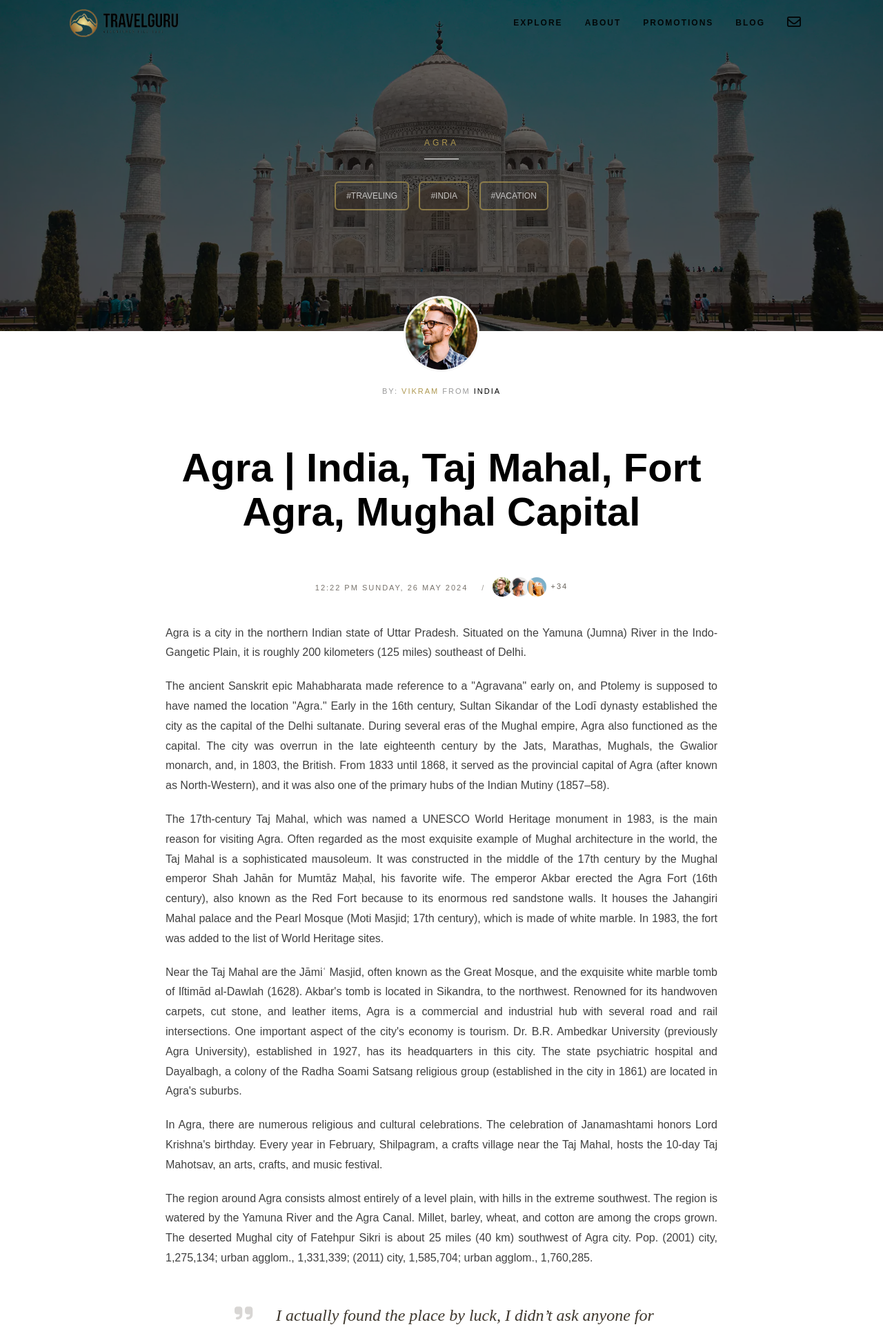
After one commit to vicky87883/travelguru, a PHP site: page /agra.php in a window 1280 px wide. The commit adds this page. Shown: the top 1924 px of the page at 69% size. Run offline with PHP 8.4, Linux system fonts and the light colour scheme; some libraries are stand-ins or nearby versions.

Commit message:
commit updated

```diff
--- /dev/null
+++ b/agra.php
@@ -0,0 +1,108 @@
+<!DOCTYPE html>
+<html xmlns=http://www.w3.org/1999/xhtml lang=en-US>
+<head>
+<meta http-equiv=Content-Type content="text/html; charset=utf-8">
+<title>Agra | India, Taj Mahal, Fort Agra, Mughal Capital</title>
+<meta name=description content="Agra, city, western Uttar Pradesh state, northern India. It lies in the Indo-Gangetic Plain on the Yamuna (Jumna) River about 125 miles (200 km) southeast of Delhi. There was an early reference to an “Agravana” in the ancient Sanskrit epic Mahabharata, and Ptolemy is said to have called the site">
+<meta name=viewport content="width=device-width, initial-scale=1.0">
+<meta name=keywords content="Agra | India, Taj Mahal, Fort Agra, Mughal Capital">
+<meta name=Resource-type content=Document>
+<link rel=icon type=image/x-icon href=assets/img/favicon.ico>
+<link href="../../css?family=Montserrat:100,200,300,400,600,700&display=swap" rel=stylesheet>
+<link href="../../css-1?family=Playfair+Display:400,400i,700,700i,900,900i&display=swap" rel=stylesheet>
+<link rel=stylesheet type=text/css href=css/bootstrap.min.css>
+<link rel=stylesheet type=text/css href=css/style.css>
+<link rel=stylesheet type=text/css href=css/az-styles.css>
+<script src=../../747940bb1c.js></script>
+<link rel=stylesheet type=text/css href=css/animate.css>
+<link rel=stylesheet type=text/css href=css/aos.css>
+<link rel=canonical href=https://www.travelguru.world/agra />
+<link rel=stylesheet type=text/css href=css/slick.css>
+<link rel=stylesheet type=text/css href=css/slick-theme.css>
+<script async src="https://pagead2.googlesyndication.com/pagead/js/adsbygoogle.js?client=ca-pub-6958761602872755" crossorigin=anonymous></script>
+<script async src="https://www.googletagmanager.com/gtag/js?id=G-9V32PPHD66"></script>
+<script>window.dataLayer=window.dataLayer||[];function gtag(){dataLayer.push(arguments);}
+gtag('js',new Date());gtag('config','G-9V32PPHD66');</script>
+</head>
+<body class=white>
+<?php include('header.php') ?>
+<div id=about class="section video">
+<div class=container>
+<div class="content center mt-100">
+<h5 class=t-gold>AGRA</h5>
+<span class=line></span>
+<div class=tags><a class="tag t-white b-gold">#traveling</a> <a class="tag t-white b-gold">#India</a> <a class="tag t-white b-gold">#vacation</a></div>
+<div class=mt-50></div>
+</div>
+</div>
+<div class=video-back>
+<div class="color-overlay op-6"></div>
+<video class="back img taj">
+</video>
+</div>
+</div>
+<div class="section white no-padding post-detail">
+<div class=container id=post>
+<div class="content center paragraph">
+<div class="center info-box-detail mt-minus-200">
+<div class=author><img src=assets/img/user1.jpg alt=exodus class=img-fluid></div>
+<div class=post-info>By: <a class="author t-gold">Vikram</a> from <span class=country>India</span></div>
+</div>
+<h1 class=t-black>Agra | India, Taj Mahal, Fort Agra, Mughal Capital</h1>
+<div class="info-box-detail left">
+<div class=post-date>12:22 pm Sunday, 26 May 2024</div>
+<span class=separation>/</span>
+<div class=post-views>
+<img src=assets/img/user1.jpg alt=exodus class=img-fluid>
+<img src=assets/img/user2.jpg alt=exodus class=img-fluid>
+<img src=assets/img/user3.jpg alt=exodus class=img-fluid>
+<span class=count>+34</span>
+</div>
+</div>
+<p class=justify>Agra is a city in the northern Indian state of Uttar Pradesh. Situated on the Yamuna (Jumna) River in the Indo-Gangetic Plain, it is roughly 200 kilometers (125 miles) southeast of Delhi.
+</p>
+<p class=justify>The ancient Sanskrit epic Mahabharata made reference to a "Agravana" early on, and Ptolemy is supposed to have named the location "Agra." Early in the 16th century, Sultan Sikandar of the Lodī dynasty established the city as the capital of the Delhi sultanate. During several eras of the Mughal empire, Agra also functioned as the capital. The city was overrun in the late eighteenth century by the Jats, Marathas, Mughals, the Gwalior monarch, and, in 1803, the British. From 1833 until 1868, it served as the provincial capital of Agra (after known as North-Western), and it was also one of the primary hubs of the Indian Mutiny (1857–58).</p>
+<p class="justify">The 17th-century Taj Mahal, which was named a UNESCO World Heritage monument in 1983, is the main reason for visiting Agra. Often regarded as the most exquisite example of Mughal architecture in the world, the Taj Mahal is a sophisticated mausoleum. It was constructed in the middle of the 17th century by the Mughal emperor Shah Jahān for Mumtāz Maḥal, his favorite wife. The emperor Akbar erected the Agra Fort (16th century), also known as the Red Fort because to its enormous red sandstone walls. It houses the Jahangiri Mahal palace and the Pearl Mosque (Moti Masjid; 17th century), which is made of white marble. In 1983, the fort was added to the list of World Heritage sites.</p>
+<p class="justify">Near the Taj Mahal are the Jāmiʿ Masjid, often known as the Great Mosque, and the exquisite white marble tomb of Iſtimād al-Dawlah (1628). Akbar's tomb is located in Sikandra, to the northwest.
+
+Renowned for its handwoven carpets, cut stone, and leather items, Agra is a commercial and industrial hub with several road and rail intersections. One important aspect of the city's economy is tourism. Dr. B.R. Ambedkar University (previously Agra University), established in 1927, has its headquarters in this city. The state psychiatric hospital and Dayalbagh, a colony of the Radha Soami Satsang religious group (established in the city in 1861) are located in Agra's suburbs.
+</p>
+<p class="justify">
+In Agra, there are numerous religious and cultural celebrations. The celebration of Janamashtami honors Lord Krishna's birthday. Every year in February, Shilpagram, a crafts village near the Taj Mahal, hosts the 10-day Taj Mahotsav, an arts, crafts, and music festival.
+</p>
+<p class="justify">The region around Agra consists almost entirely of a level plain, with hills in the extreme southwest. The region is watered by the Yamuna River and the Agra Canal. Millet, barley, wheat, and cotton are among the crops grown. The deserted Mughal city of Fatehpur Sikri is about 25 miles (40 km) southwest of Agra city. Pop. (2001) city, 1,275,134; urban agglom., 1,331,339; (2011) city, 1,585,704; urban agglom., 1,760,285.</p>
+<blockquote><i class="fas fa-quote-right"></i> <span class=quote>I actually found the place by luck, I didn’t ask anyone for directions, I just drove my car up and down the Agra <span class=author> Mr. Ransom</span></span></blockquote>
+</div>
+</div>
+<div class="container mt-20 paragraph">
+<div class="content center">
+<p class=mt-50><button href class="primary-btn white b-gold border t-gold" onclick=like()><i class="fas fa-heart"></i>
+Likes: <span id=likeCount>0</span>
+</button> <button href class="primary-btn white b-gold border t-gold" onclick="shareURL('https://www.travelguru.world/kashmir')"><i class="fas fa-share"></i> Share</button></p>
+</div>
+</div>
+</div>
+<div class="section back five mt-50">
+<div class="container center">
+<h5 class=t-black>stay connected</h5>
+<span class="line gold"></span>
+<div class="social-container m-20 center">
+<a href class="primary-btn white icon t-gold"><i class="fab fa-facebook-square"></i></a>
+<a href class="primary-btn white icon t-gold"><i class="fab fa-instagram"></i></a>
+<a href class="primary-btn white icon t-gold"><i class="fab fa-linkedin"></i></a>
+</div>
+</div>
+</div>
+<?php include('footer.php') ?>
+<script src=js/jquery-3.4.1.min.js></script>
+<script src=js/bootstrap.min.js></script>
+<script src=js/popper.min.js></script>
+<script src=js/slick.min.js></script>
+<script src=js/validator.min.js></script>
+<script src=js/contact.js></script>
+<script src=js/main.js></script>
+<script src=js/aos.js></script>
+<script>let likeCounter=localStorage.getItem("likeCounter")?parseInt(localStorage.getItem("likeCounter")):0;document.addEventListener("DOMContentLoaded",function(){document.getElementById("likeCount").innerText=likeCounter});function like(){likeCounter++;localStorage.setItem("likeCounter",likeCounter);document.getElementById("likeCount").innerText=likeCounter};</script>
+<script>function shareURL(url){if(navigator.share){navigator.share({url:url}).then(()=>console.log('URL shared successfully')).catch((error)=>console.error('Error sharing URL:',error));}else{alert('Web Share API is not supported by your browser. You can manually share the URL by copying it: '+url);}}</script>
+</body>
+</html>
--- a/css/style.css
+++ b/css/style.css
@@ -209,6 +209,9 @@ a i{
 .back.kashmir{
     background-image:url("../assets/img/backs/kashmir.webp");
 }
+.back.taj{
+    background-image:url("../assets/img/backs/taj.webp");
+}
 .back.four{
     background-image:url("../assets/img/backs/back04.jpg");
 }
```
Also changed, not shown: assets/img/backs/taj.webp (added).
